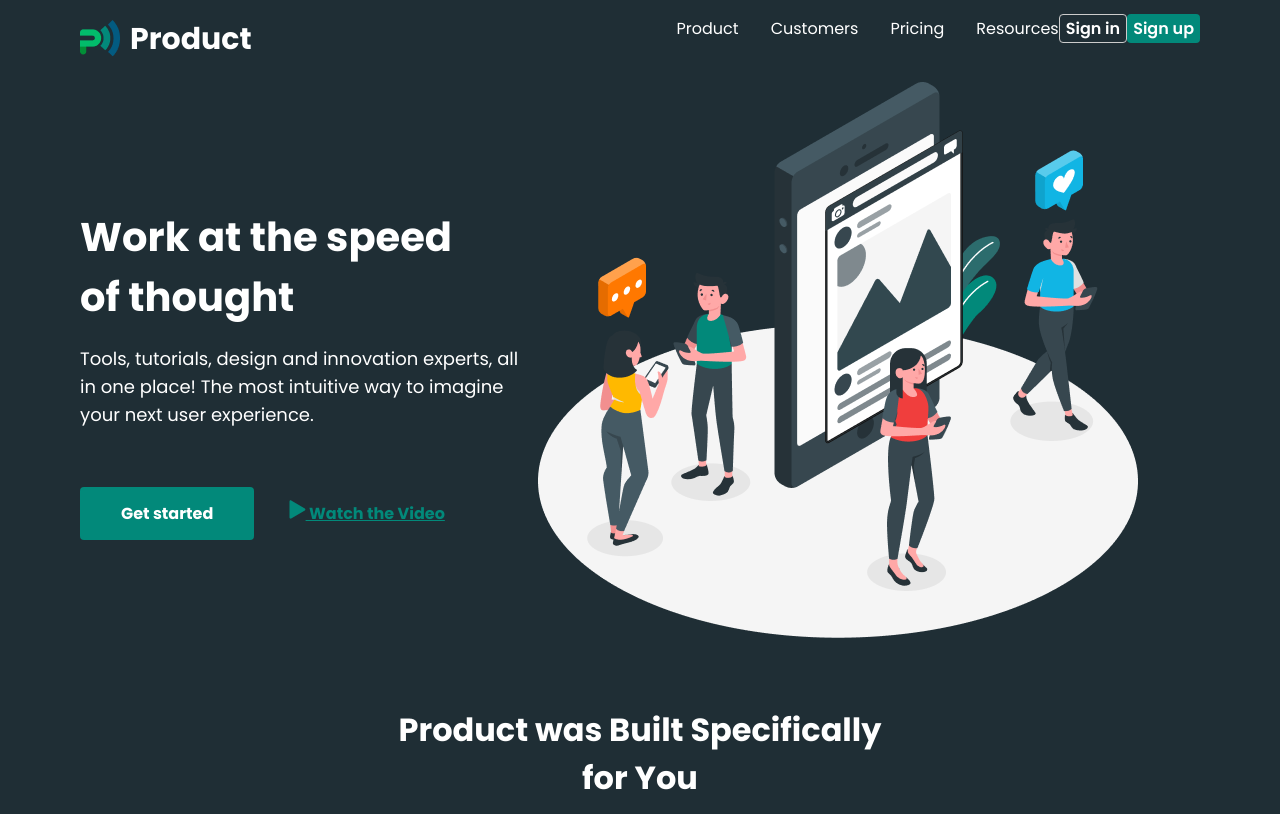
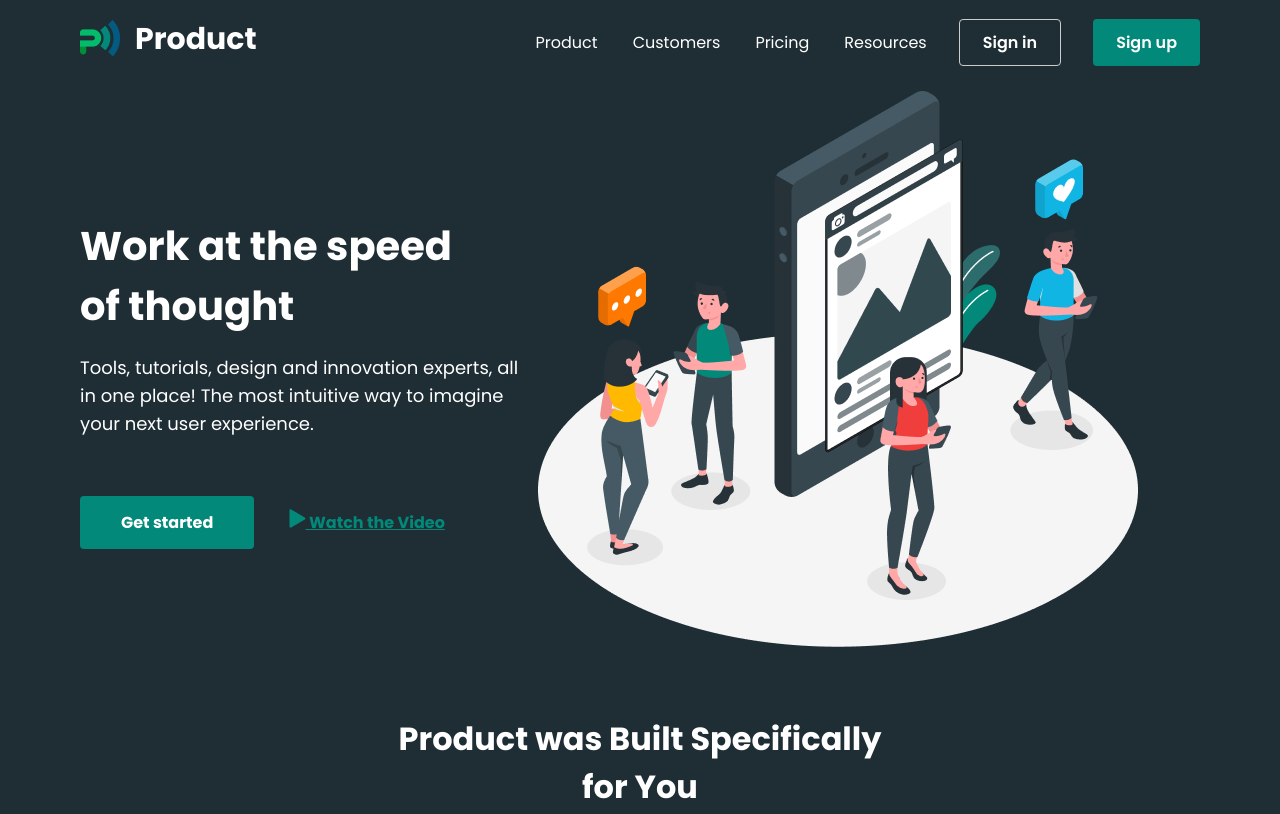
Before and after one commit to hungnguyenhuu-agilityio/thanhnguyen-html-css-practice-one, a website built with Parcel: page src/index.html in a window 1280 px wide. Shown: the top 814 px of the page. Built offline with nearby package versions, Linux system fonts and the light colour scheme.

Commit message:
fix(header): update styles for header

```diff
--- a/src/assets/css/layouts/header.css
+++ b/src/assets/css/layouts/header.css
@@ -1,16 +1,16 @@
 .header-section {
   display: flex;
+  align-items: center;
   justify-content: space-between;
-  align-items: center;
   line-height: 28px;
 }
 
 .header-logo {
   display: flex;
-  gap: 10px;
+  gap: 15px;
   text-decoration: none;
   font-weight: var(--fw-bold);
-  padding-top: 20px;
+  padding-top: 10px;
 }
 
 .logo-text {
@@ -20,17 +20,18 @@
 
 .header-navbar {
   display: flex;
-  justify-content: space-between;
+  gap: 32px;
+  padding-top: 19px;
 }
 
 .nav-item {
   display: flex;
   flex-direction: row;
   align-items: center;
+  gap: 35px;
 }
 
 .nav-link {
-  margin-left: 32px;
   text-decoration: none;
   font-weight: var(--fw-regular);
 }
@@ -40,5 +41,7 @@
 }
 
 .nav-button {
+  gap: 10px;
+  padding: 10px 23px;
   font-weight: var(--fw-semibold);
 }
```
